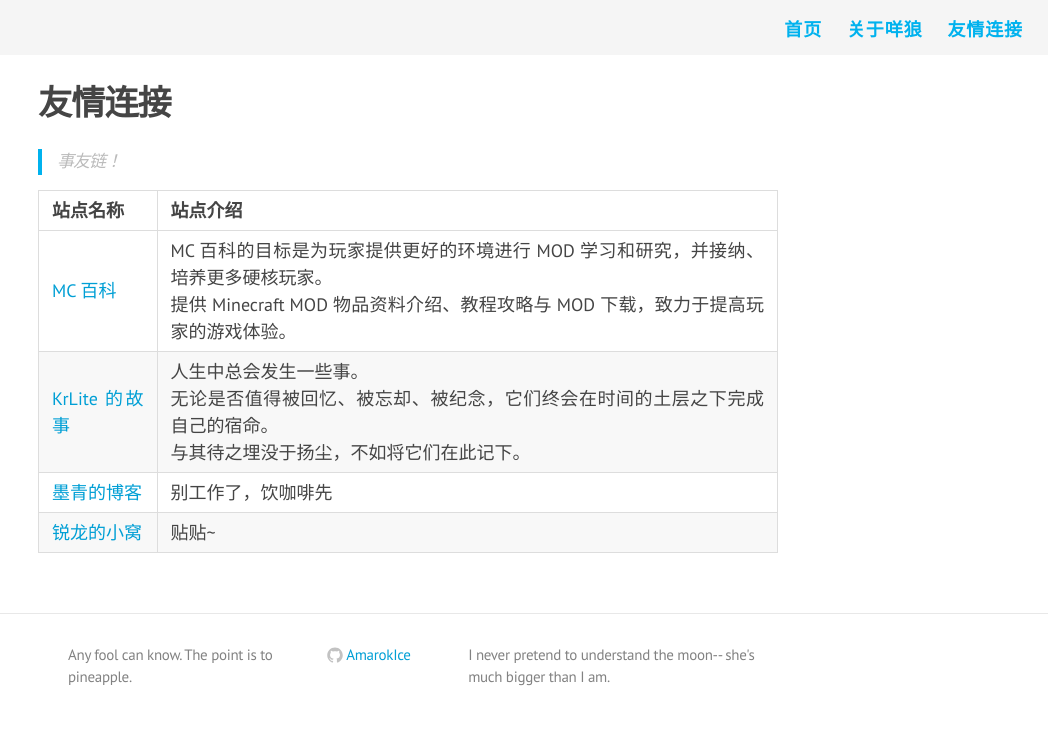
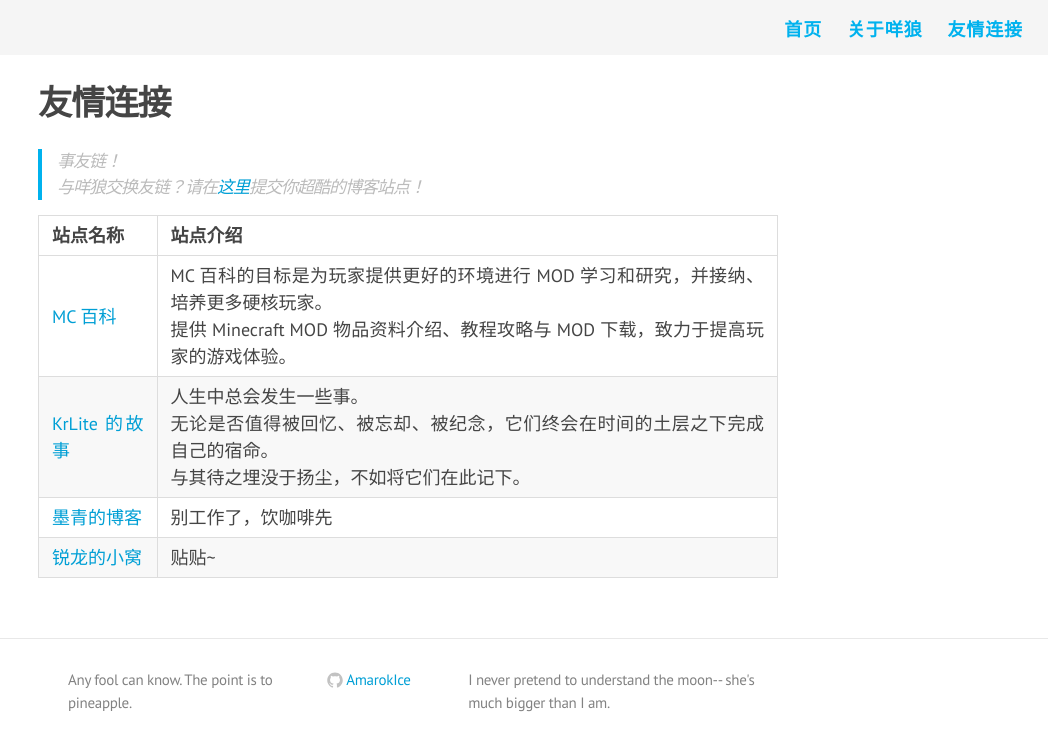
Before and after one commit to AmarokIce/amarokice.github.io, a Jekyll site: the page built from pages/links.md, in a window 1280 px wide. Shown: the top 751 px of the page, without its empty margins (232-1280 px from the left). Built offline with Jekyll 4.4.1, drawn with Linux system fonts in a browser that asks for light colours.

Commit message:
🐺🐺

```diff
--- a/pages/links.md
+++ b/pages/links.md
@@ -6,8 +6,7 @@
 ---
 
 > 事友链！
- {: .prompt-tip }
-
+> 与咩狼交换友链？请在[这里](https://github.com/AmarokIce/amarokice.github.io/issues)提交你超酷的博客站点！
 
 | 站点名称                                    | 站点介绍                                                                                                                                                                  |
 | ------------------------------------------- | ------------------------------------------------------------------------------------------------------------------------------------------------------------------------- |
```
